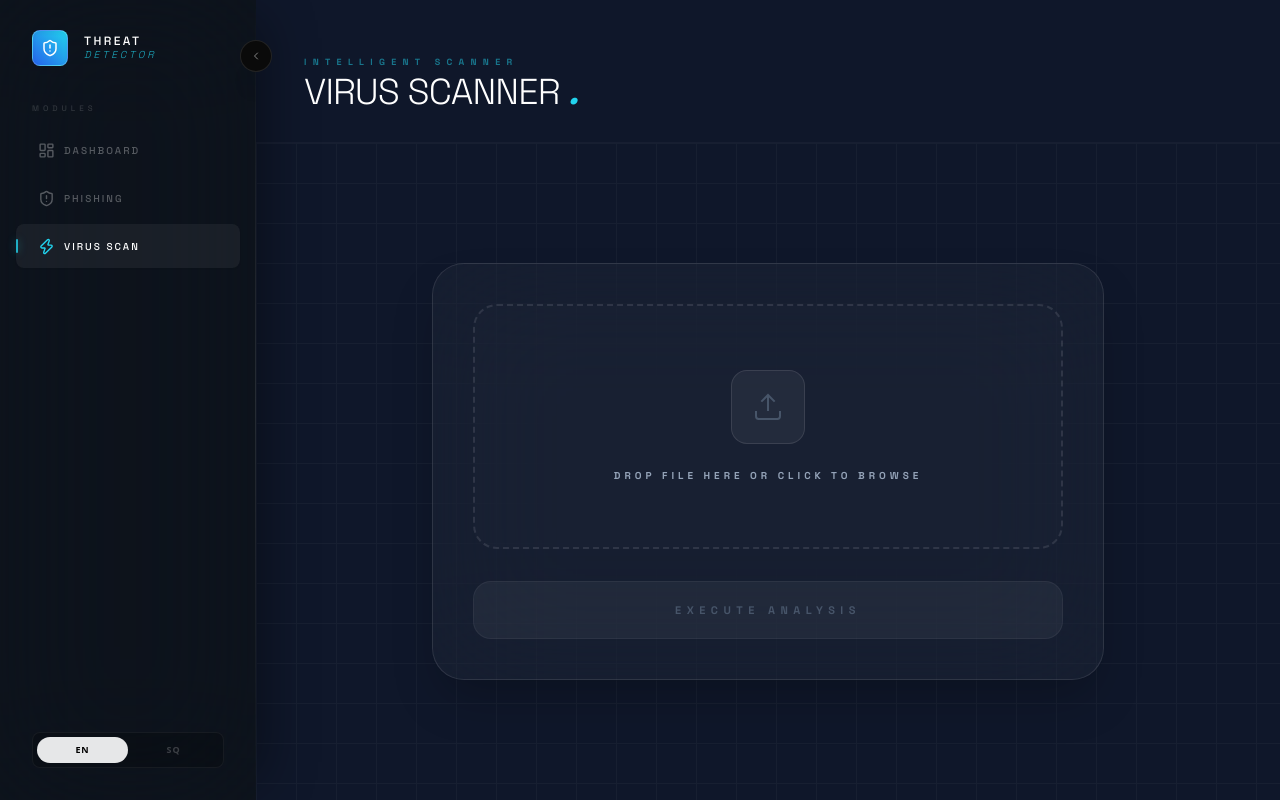
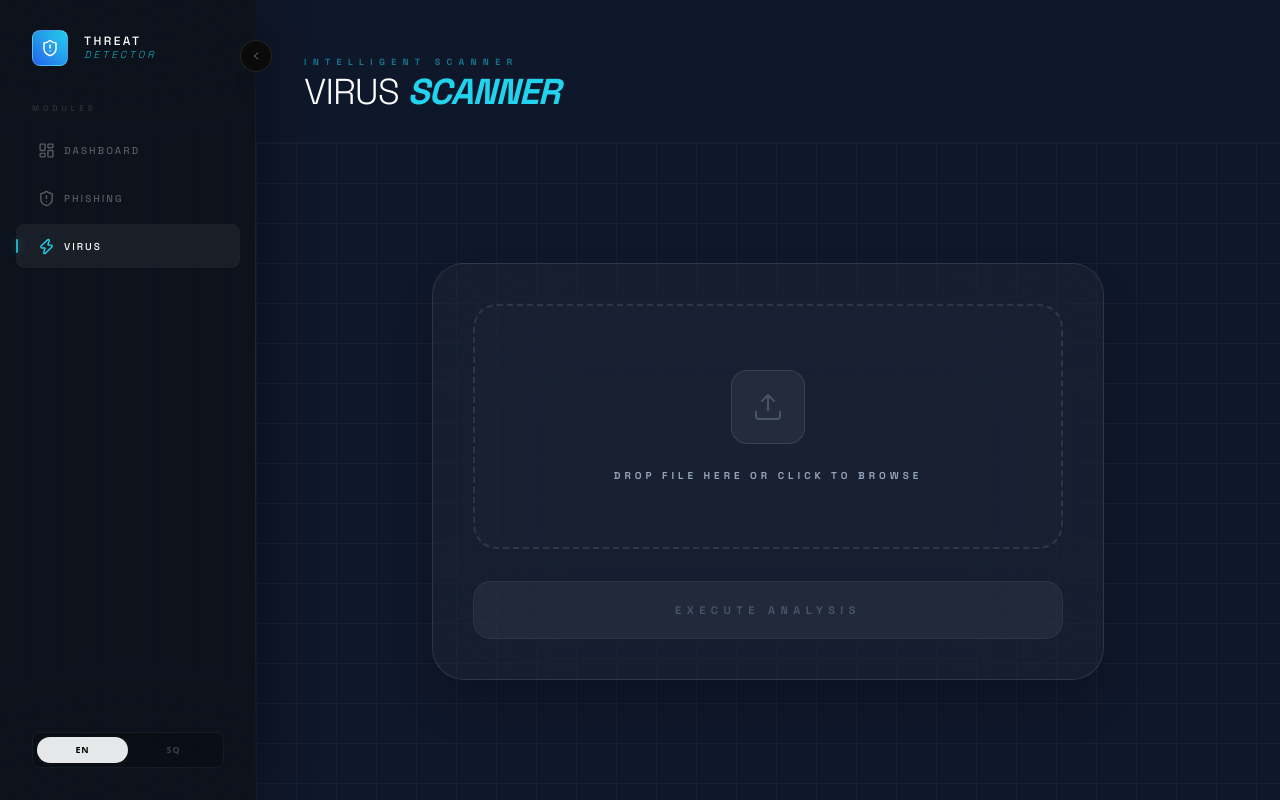
Before and after one commit to aron-braho/Threat-Detector, a React (Vite) app in the folder frontend/: page /virus in a window 1280 px wide. Built offline with nearby package versions, Linux system fonts and the light colour scheme.

Commit message:
gje e re

```diff
--- a/frontend/src/pages/Virus.jsx
+++ b/frontend/src/pages/Virus.jsx
@@ -128,7 +128,7 @@ const Virus = ({ t }) => {
             {t?.intelligentScanner || "Intelligent Scanner"}
           </h2>
           <p className="text-4xl font-extralight tracking-tight text-white leading-none uppercase">
-             {t?.virusScanner || "Virus"} <span className="font-black italic text-cyan-400">.</span>
+             {t?.virusScan || "Virus"} <span className="font-black italic text-cyan-400">{t?.Scanner || "Scanner"}</span>
           </p>
         </div>
 
--- a/frontend/src/translations.js
+++ b/frontend/src/translations.js
@@ -31,7 +31,8 @@ export const translations = {
     lowRisk: "✅ Low Risk",
     //Virus
     dropFile: "Drop file here or click to browse",
-    virusScanner: "VIRUS SCANNER",
+    virusScan: "VIRUS",
+    Scanner: "SCANNER",
     deepScan: "Deep static + heuristic analysis",
     intelligentScanner: "Intelligent Scanner",
     payload: "Payload",
@@ -53,7 +54,8 @@ export const translations = {
     tools: "MJETET",
     dashboard: "PANELI",
     phishing: "PHISHING",
-    virusScan: "SKANIM VIRUSESH",
+    virusScan: "SKANUES",
+    Scanner: "VIRUSESH",
     reports: "RAPORTET",
     logs: "LOGJET",
     deepScan: "SKANIM I THELLË",
```
